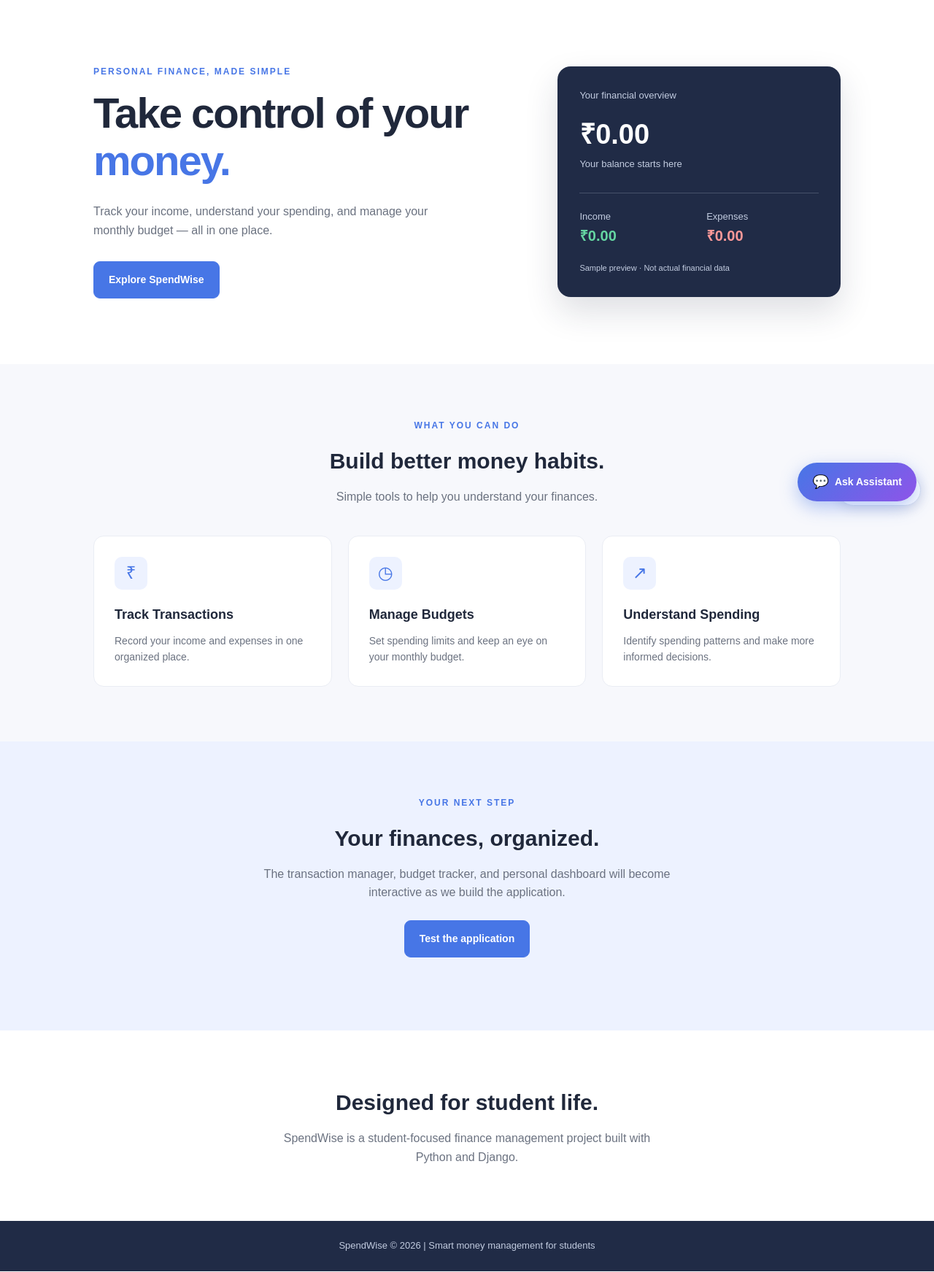
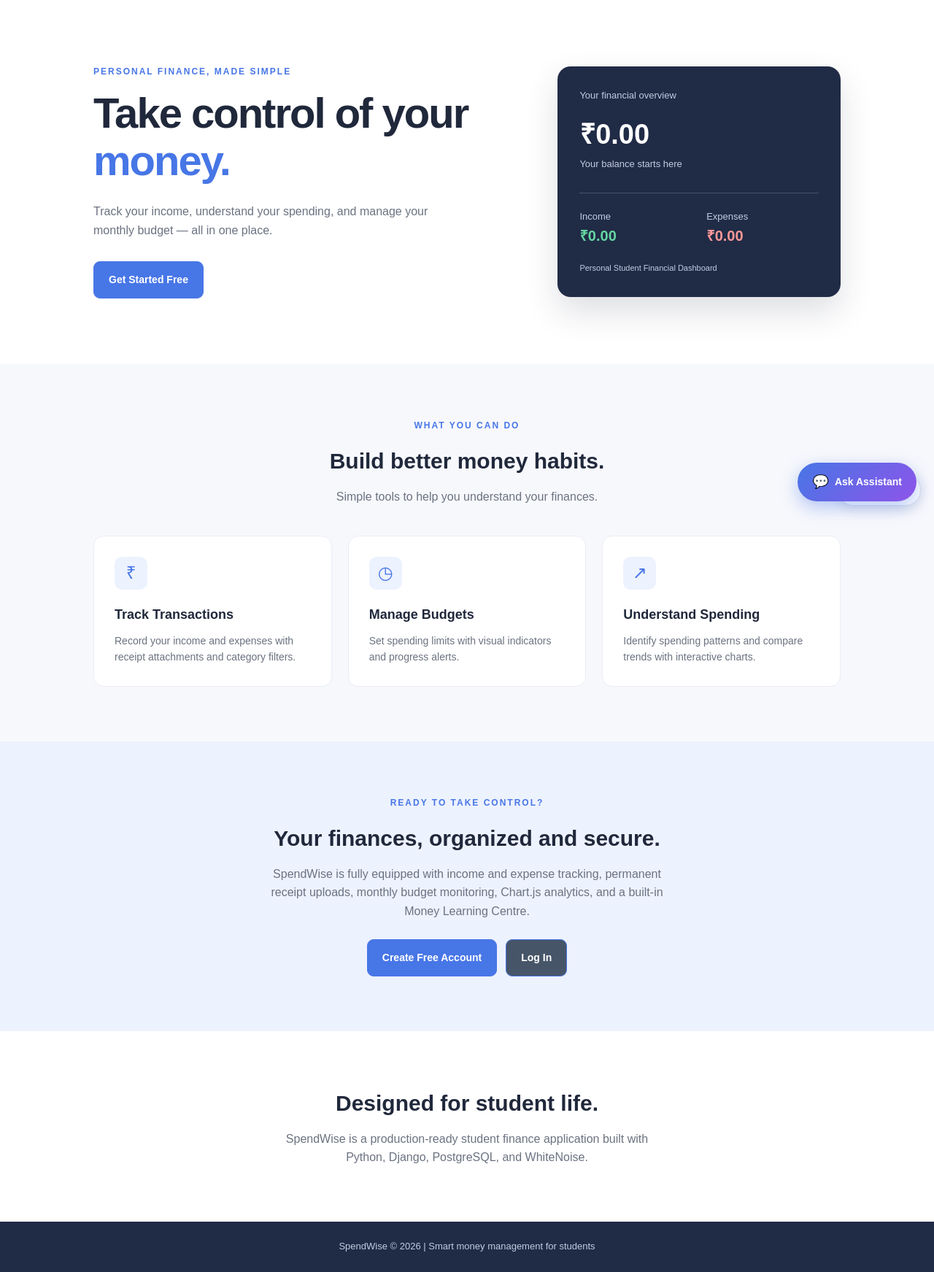
Before and after one commit to lakshanaS123-archive/SpendWise, a Django app: page / in a window 1280 px wide. Shown: the part 89-1832 px from the top of the page at 73% size. Run offline with Django 5.2, Linux system fonts and the light colour scheme.

Commit message:
Update homepage copy to reflect working features, update README test count to 32, and improve MongoDB diagnostic health reporting

```diff
--- a/myapp/templates/index.html
+++ b/myapp/templates/index.html
@@ -1,4 +1,3 @@
-
 {% extends 'base.html' %}
 
 {% block title %}SpendWise | Student Finance Manager{% endblock %}
@@ -13,7 +12,11 @@
             Track your income, understand your spending, and manage
             your monthly budget — all in one place.
         </p>
-        <a href="#dashboard" class="primary-button">Explore SpendWise</a>
+        {% if user.is_authenticated %}
+            <a href="{% url 'dashboard' %}" class="primary-button">Go to Dashboard</a>
+        {% else %}
+            <a href="{% url 'register' %}" class="primary-button">Get Started Free</a>
+        {% endif %}
     </div>
 
     <div class="balance-card">
@@ -31,7 +34,7 @@
                 <p class="expense-value">₹0.00</p>
             </div>
         </div>
-        <p class="demo-note">Sample preview · Not actual financial data</p>
+        <p class="demo-note">{% if user.is_authenticated %}Logged in as {{ user.username }}{% else %}Personal Student Financial Dashboard{% endif %}</p>
     </div>
 </section>
 
@@ -46,41 +49,46 @@
         <article class="feature-card">
             <div class="feature-icon">₹</div>
             <h3>Track Transactions</h3>
-            <p>Record your income and expenses in one organized place.</p>
+            <p>Record your income and expenses with receipt attachments and category filters.</p>
         </article>
 
         <article class="feature-card">
             <div class="feature-icon">◷</div>
             <h3>Manage Budgets</h3>
-            <p>Set spending limits and keep an eye on your monthly budget.</p>
+            <p>Set spending limits with visual indicators and progress alerts.</p>
         </article>
 
         <article class="feature-card">
             <div class="feature-icon">↗</div>
             <h3>Understand Spending</h3>
-            <p>Identify spending patterns and make more informed decisions.</p>
+            <p>Identify spending patterns and compare trends with interactive charts.</p>
         </article>
     </div>
 </section>
 
 <section class="dashboard-preview" id="dashboard">
-    <p class="eyebrow">YOUR NEXT STEP</p>
-    <h2>Your finances, organized.</h2>
+    <p class="eyebrow">READY TO TAKE CONTROL?</p>
+    <h2>Your finances, organized and secure.</h2>
     <p>
-        The transaction manager, budget tracker, and personal dashboard
-        will become interactive as we build the application.
+        SpendWise is fully equipped with income and expense tracking, permanent receipt uploads,
+        monthly budget monitoring, Chart.js analytics, and a built-in Money Learning Centre.
     </p>
-    <button class="primary-button" id="demoButton" type="button">
-        Test the application
-    </button>
-    <p id="demoMessage" class="demo-message" aria-live="polite"></p>
+    <div style="display: flex; gap: 12px; justify-content: center; flex-wrap: wrap; margin-top: 20px;">
+        {% if user.is_authenticated %}
+            <a href="{% url 'dashboard' %}" class="primary-button">View Your Dashboard</a>
+            <a href="{% url 'transaction_list' %}" class="primary-button" style="background: #475569; text-decoration: none;">Manage Transactions</a>
+        {% else %}
+            <a href="{% url 'register' %}" class="primary-button">Create Free Account</a>
+            <a href="{% url 'login' %}" class="primary-button" style="background: #475569; text-decoration: none;">Log In</a>
+        {% endif %}
+    </div>
 </section>
 
 <section class="about" id="about">
     <h2>Designed for student life.</h2>
     <p>
-        SpendWise is a student-focused finance management project
-        built with Python and Django.
+        SpendWise is a production-ready student finance application
+        built with Python, Django, PostgreSQL, and WhiteNoise.
     </p>
 </section>
 
```
Also changed, not shown: myapp/mongo_service.py (+9 -3 lines), README.md.
